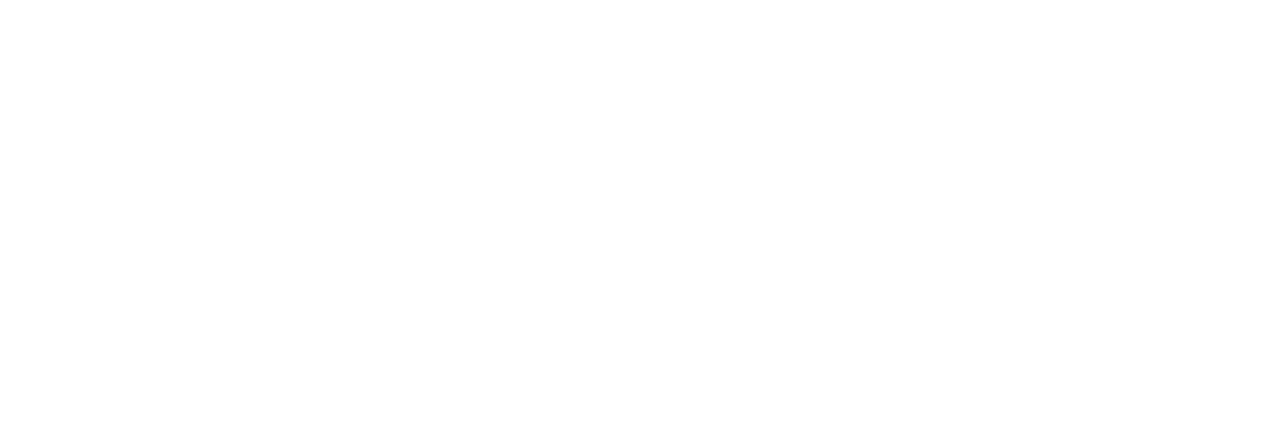
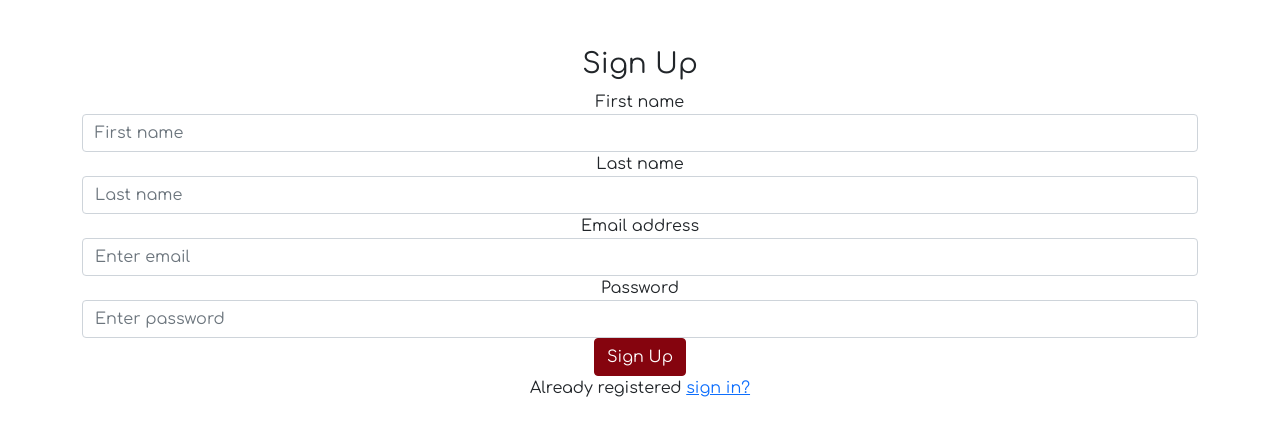
Before and after one commit to scott2000jones/stacshack-2022, a React (Create React App) app in the folder gui/: page /register in a window 1280 px wide. Shown: the top 436 px of the page. Built offline with nearby package versions, Linux system fonts and the light colour scheme.

Commit message:
login + register

```diff
--- a/gui/src/App.js
+++ b/gui/src/App.js
@@ -4,6 +4,7 @@
 import Login from "./Components/Login";
 import Contacts from "./Components/Contacts";
 import Call from "./Components/Call";
+import Register from "./Components/Register";
 
 import { BrowserRouter as Router, Route, Switch } from "react-router-dom";
 
@@ -20,6 +21,7 @@
             <Route path="/login" component={Login}/>
             <Route path="/contacts" component={Contacts}/>
             <Route path="/call" component={Call}/>
+            <Route path = "/register" component={Register}/>
 
           </Switch>
         </div>
--- a/gui/src/Components/Login.jsx
+++ b/gui/src/Components/Login.jsx
@@ -1,15 +1,32 @@
 import React, { Component } from 'react';
-import Card from 'react-bootstrap/Card';
+import 'bootstrap/dist/css/bootstrap.css';
 
 class Login extends Component {
     state = {  }
     render() {
         return (
-        <Card>
-            <Card.Body>
-
-            </Card.Body>
-        </Card>);
+            <form className='mt-5 border-secondary'>
+                <h3>Sign In</h3>
+                <div className="form-group">
+                    <label>Email address</label>
+                    <input type="email" className="form-control" placeholder="Enter email" />
+                </div>
+                <div className="form-group">
+                    <label>Password</label>
+                    <input type="password" className="form-control" placeholder="Enter password" />
+                </div>
+                <div className="form-group">
+                    <div className="custom-control custom-checkbox">
+                        <input type="checkbox" className="custom-control-input" id="customCheck1" />
+                        <label className="custom-control-label" htmlFor="customCheck1">Remember me</label>
+                    </div>
+                </div>
+                <button type="submit" className="btn btn-primary btn-block">Submit</button>
+                <p className="forgot-password text-right">
+                    Forgot <a href="#">password?</a>
+                </p>
+            </form>
+        );
     }
 }
 
--- /dev/null
+++ b/gui/src/Components/Register.jsx
@@ -0,0 +1,37 @@
+import React, { Component } from 'react';
+import Card from 'react-bootstrap/Card';
+import Alert from 'react-bootstrap/Alert';
+import Button from 'react-bootstrap/Button';
+
+class Welcome extends Component {
+    state = {  }
+    render() {
+        return (
+            <form className='mt-5 border-secondary'>
+                <h3>Sign Up</h3>
+                <div className="form-group">
+                    <label>First name</label>
+                    <input type="text" className="form-control" placeholder="First name" />
+                </div>
+                <div className="form-group">
+                    <label>Last name</label>
+                    <input type="text" className="form-control" placeholder="Last name" />
+                </div>
+                <div className="form-group">
+                    <label>Email address</label>
+                    <input type="email" className="form-control" placeholder="Enter email" />
+                </div>
+                <div className="form-group">
+                    <label>Password</label>
+                    <input type="password" className="form-control" placeholder="Enter password" />
+                </div>
+                <button type="submit" className="btn btn-primary btn-block">Sign Up</button>
+                <p className="forgot-password text-right">
+                    Already registered <a href="#">sign in?</a>
+                </p>
+            </form>
+        );
+    }
+}
+
+export default Welcome;
```
